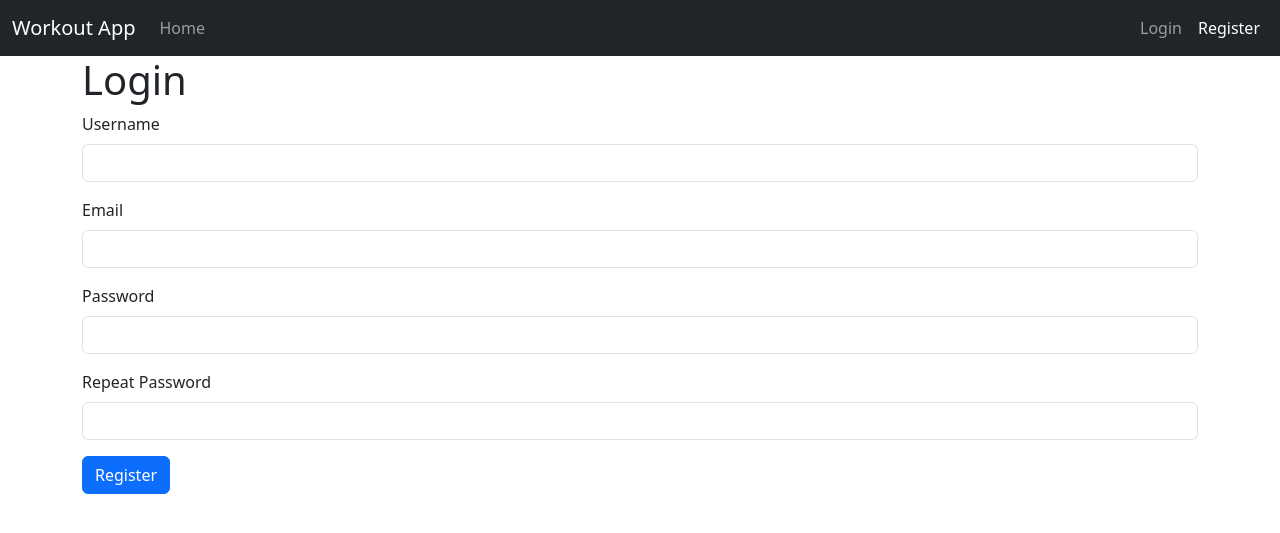
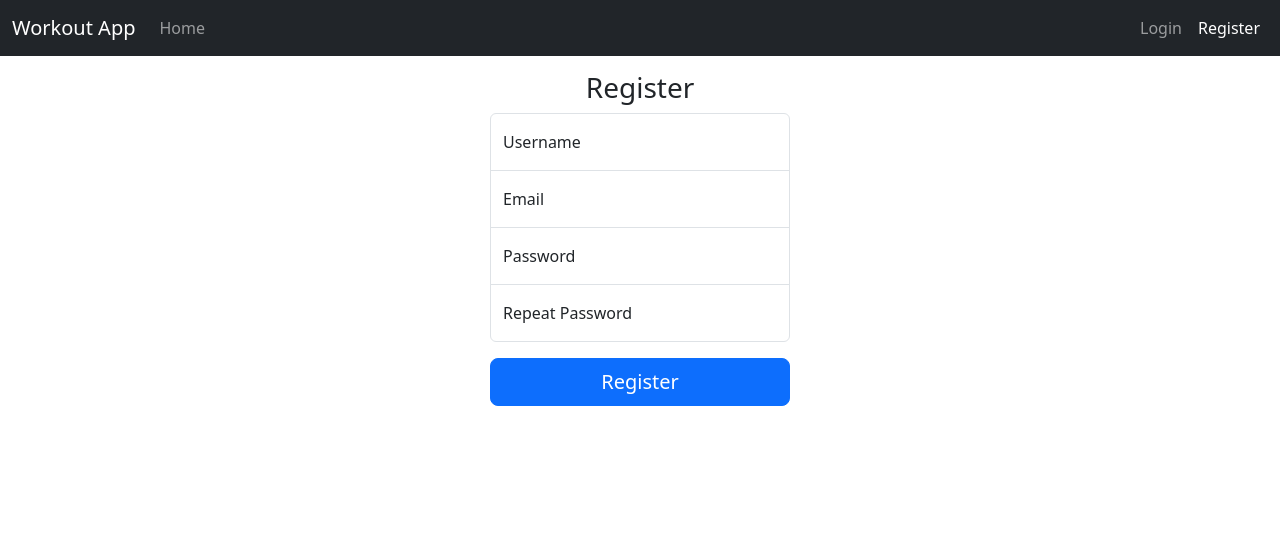
Before and after one commit to anair14/3380-project-team, a Flask app: page /register in a window 1280 px wide. Shown: the top 533 px of the page. Run offline with Flask 2, Linux system fonts and the light colour scheme; some libraries are stand-ins or nearby versions.

Commit message:
manually create registration form

```diff
--- /dev/null
+++ b/app/static/css/register.css
@@ -0,0 +1,34 @@
+.form-register {
+    width: 100%;
+    max-width: 330px;
+    padding: 15px;
+    margin: auto;
+}
+
+.form-register .form-floating:focus-within {
+    z-index: 2;
+}
+
+.form-register input[type="username"] {
+    margin-bottom: -1px;
+    border-bottom-right-radius: 0;
+    border-bottom-left-radius: 0;
+}
+
+
+.form-register input[type="email"] {
+    margin-bottom: -1px;
+    border-radius: 0;
+
+}
+
+.form-register .password {
+    margin-bottom: -1px;
+    border-radius: 0;
+}
+
+.form-register .password-repeat {
+    margin-bottom: 1rem;
+    border-top-right-radius: 0;
+    border-top-left-radius: 0;
+}
--- a/app/templates/extends/__base.html
+++ b/app/templates/extends/__base.html
@@ -5,13 +5,20 @@
     {% block head %}
       {% block metas %}
         <meta charset="utf-8">
-      <meta name="viewport" content="width=device-width, initial-scale=1, shrink-to-fit=no">
+        <meta name="viewport"
+              content="width=device-width, initial-scale=1, shrink-to-fit=no">
         <title>
           {% block title %}{{ title }}{% endblock title %}
         </title>
       {% endblock metas %}
       {% block styles %}
         {{ bootstrap.load_css() }}
+        <link rel="stylesheet"
+              href="{{ url_for('static', filename='css/styles.css') }}">
+        <link rel="stylesheet"
+              href="{{ url_for('static', filename='css/signin.css') }}">
+        <link rel="stylesheet"
+              href="{{ url_for('static', filename='css/register.css') }}">
       {% endblock styles %}
     {% endblock head %}
   </head>
--- a/app/templates/register.html
+++ b/app/templates/register.html
@@ -1,7 +1,27 @@
 {% extends 'extends/__base.html' %}
-{% from 'bootstrap5/form.html' import render_form %}
 
 {% block content %}
-  <h1>Login</h1>
-  {{ render_form(form) }}
+  <div class="text-center form-register">
+    <form method="post" action="" role="form">
+      <h1 class="h3 mb-auto-3 fw-normal">Register</h1>
+      {{ form.csrf_token }}
+      <div class="form-floating">
+        {{ form.username(class='form-control', id='floatingInput', type='username', placeholder=form.username.description) }}
+        {{ form.username.label }}
+      </div>
+      <div class="form-floating">
+        {{ form.email(class='form-control', id='floatingInput', type='email', placeholder=form.email.description) }}
+        {{ form.email.label }}
+      </div>
+      <div class="form-floating">
+        {{ form.password(class='form-control password', id='floatingInput', type='password', placeholder=form.password.description) }}
+        {{ form.password.label }}
+      </div>
+      <div class="form-floating">
+        {{ form.password_repeat(class='form-control password-repeat', id='floatingInput', type='password', placeholder=form.password_repeat.description) }}
+        {{ form.password_repeat.label }}
+      </div>
+      {{ form.submit(class='w-100 btn btn-lg btn-primary', type='submit') }}
+    </form>
+  </div>
 {% endblock content %}
```
Lines whose indentation alone changed are shown as unchanged.
